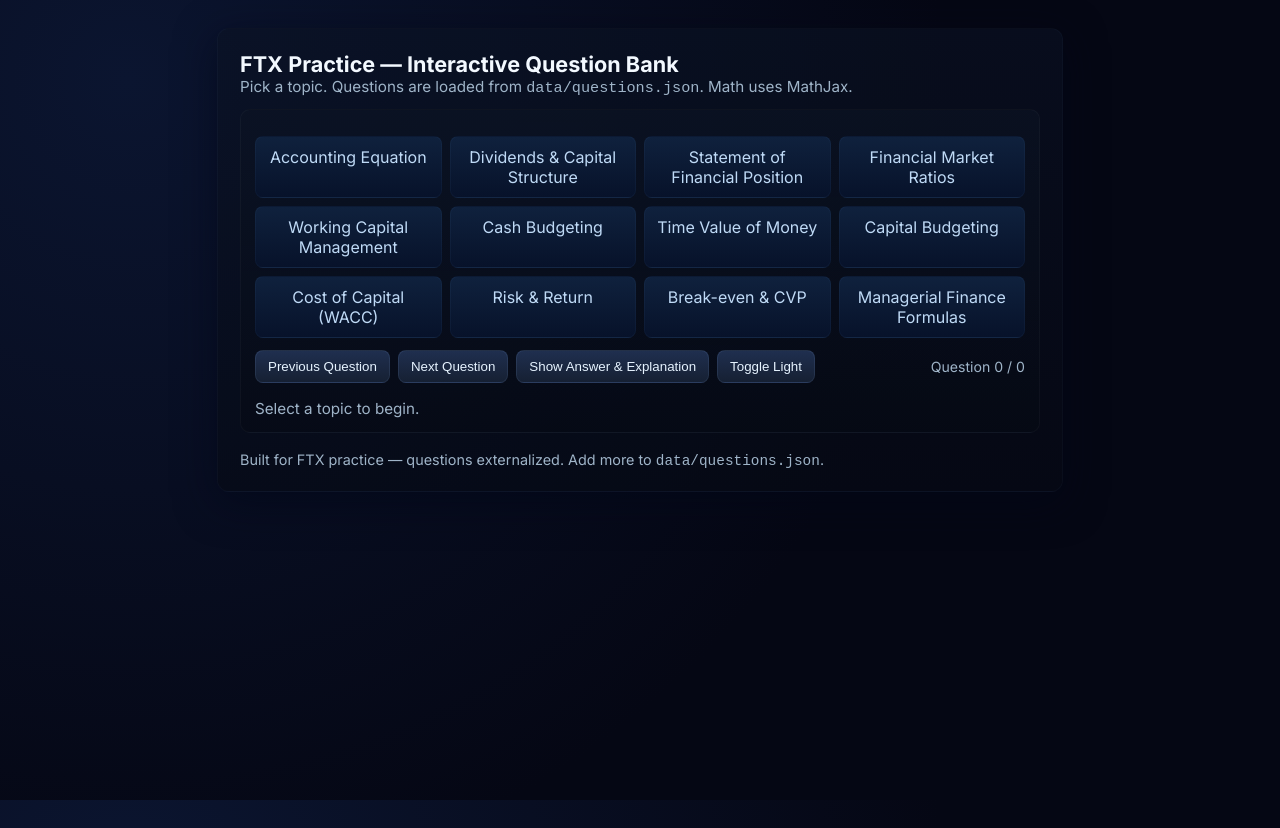
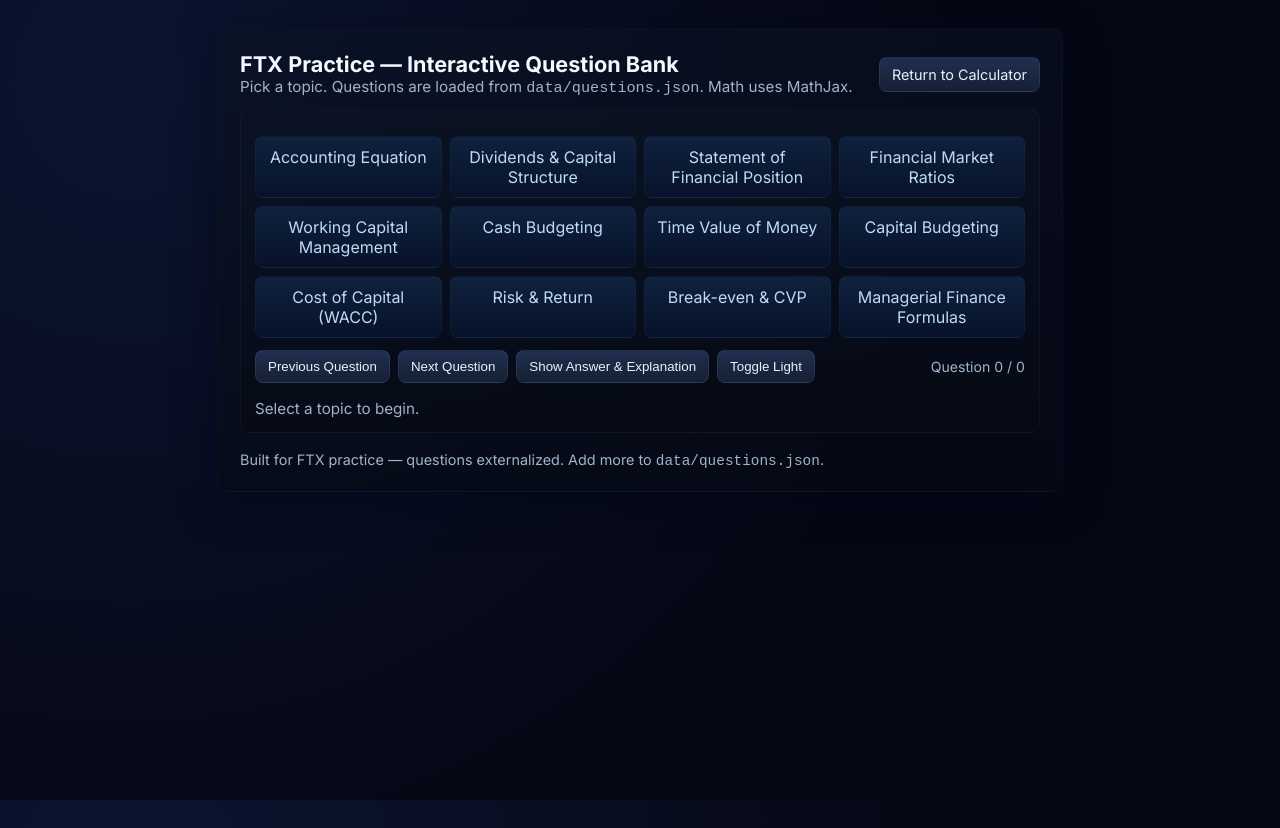
Before and after one commit to Plum165/FTX-Calculator, a plain HTML site: page exam.html in a window 1280 px wide. Drawn offline with nearby package versions, Linux system fonts and the light colour scheme.

Commit message:
modified:   exam.html

```diff
--- a/exam.html
+++ b/exam.html
@@ -37,6 +37,24 @@
     .explain{margin-top:12px;background:linear-gradient(180deg, rgba(255,255,255,0.02), rgba(255,255,255,0.01));padding:12px;border-radius:8px;color:#d8f0ff;font-size:0.95rem}
     .metaSmall{font-size:0.88rem;color:var(--muted)}
     footer{margin-top:18px;color:var(--muted);font-size:0.9rem}
+
+    /* --- ADDED FOR RETURN BUTTON --- */
+    .return-btn {
+      background: linear-gradient(180deg, #1f2f4f, #162033);
+      border: 1px solid rgba(130, 160, 210, 0.12);
+      color: #e6f3ff;
+      padding: 8px 12px;
+      border-radius: 8px;
+      cursor: pointer;
+      text-decoration: none;
+      font-size: 0.9rem;
+      margin-left: auto;
+      transition: transform .12s ease, box-shadow .12s ease;
+    }
+    .return-btn:hover {
+      transform: translateY(-2px);
+      box-shadow: 0 4px 12px rgba(36, 84, 150, 0.1);
+    }
 
     /* --- ADDED FOR TABLES --- */
     .data-table {
@@ -79,6 +97,7 @@
         <h1>FTX Practice — Interactive Question Bank</h1>
         <div class="meta">Pick a topic. Questions are loaded from <code>data/questions.json</code>. Math uses MathJax.</div>
       </div>
+      <a href="index.html" class="return-btn">Return to Calculator</a>
     </header>
 
     <div class="card">
```
